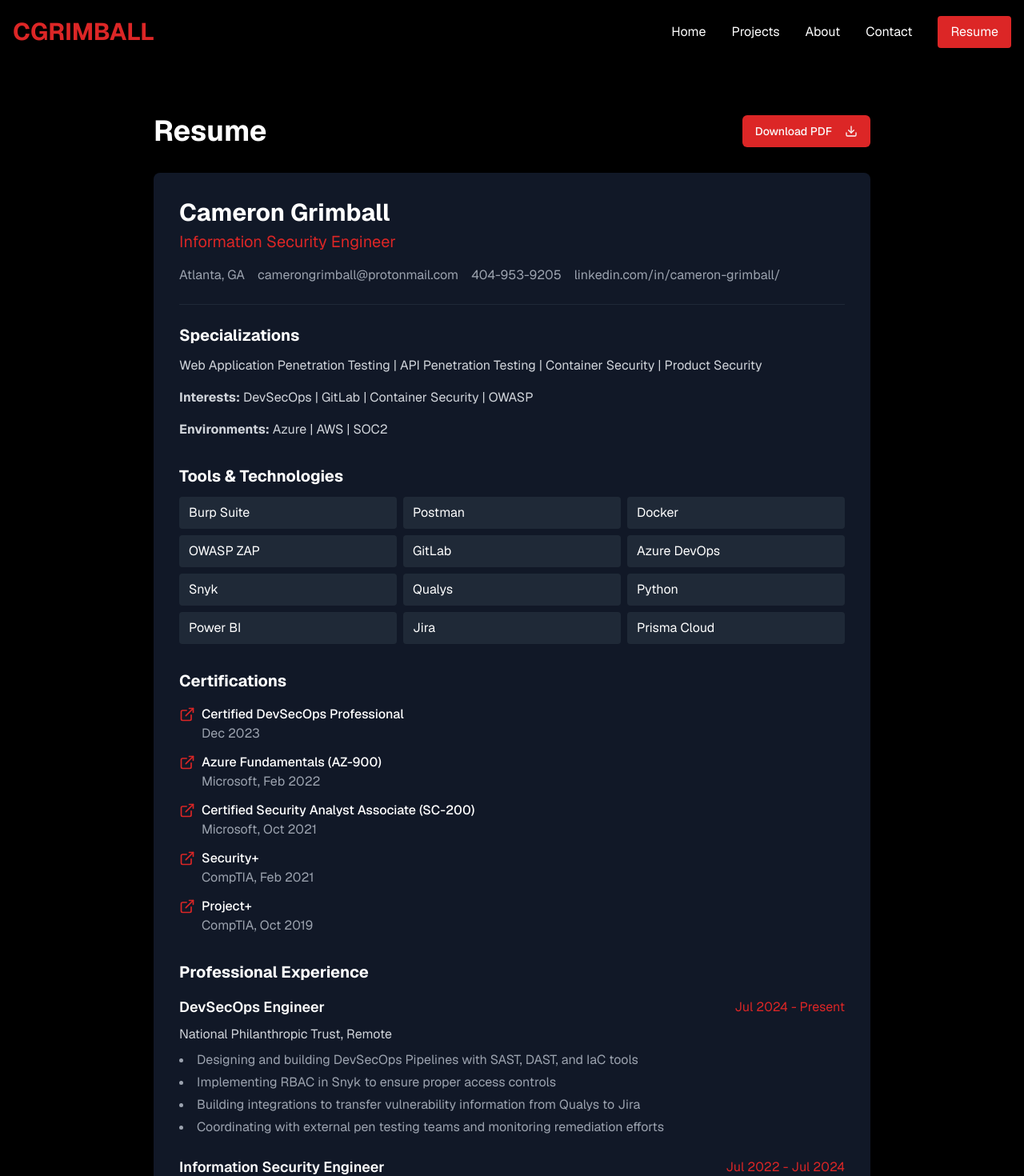
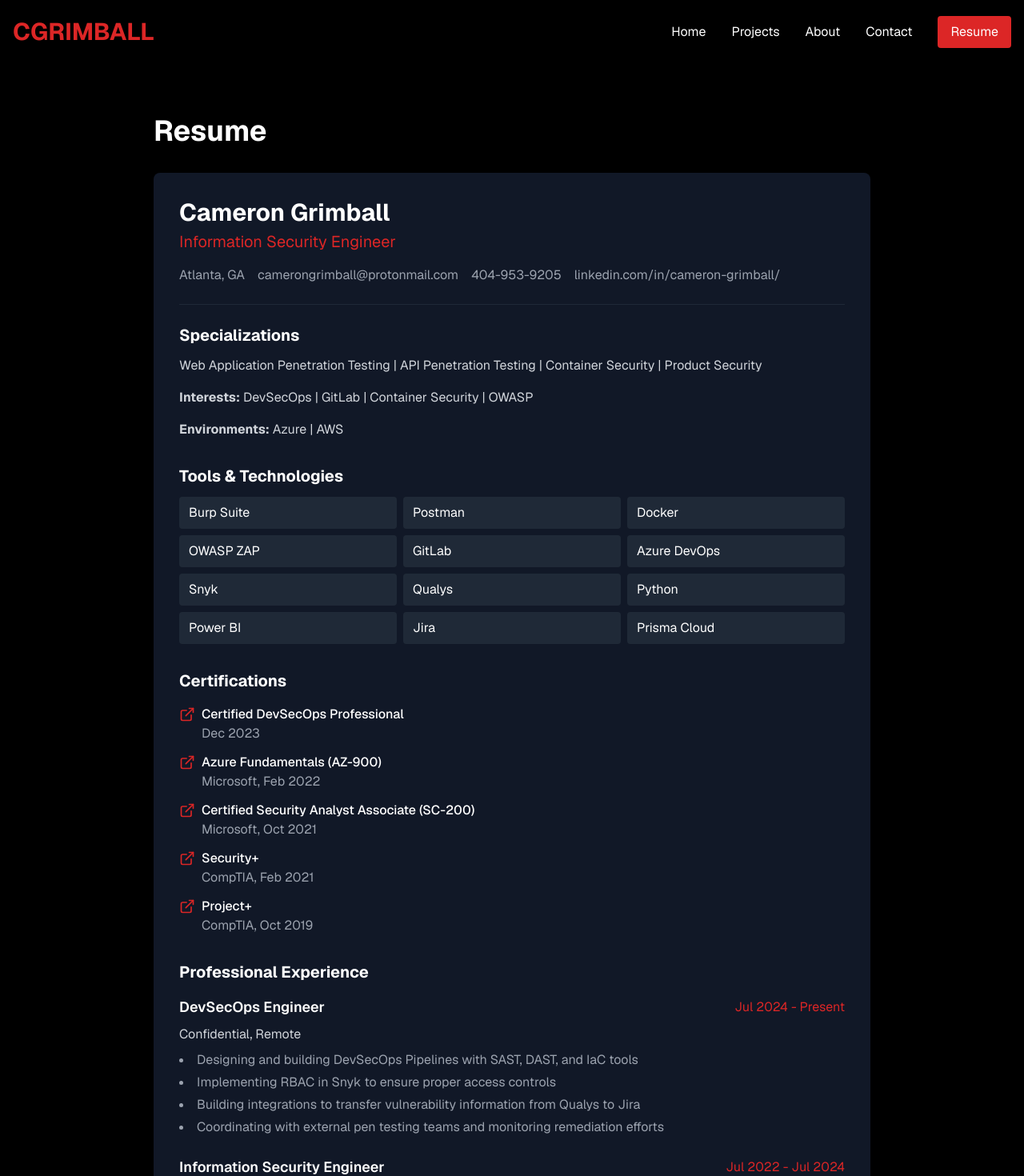
Before and after one commit to camgrimsec/netflix-portfolio, a Next.js app: page /resume in a window 1280 px wide. Shown: the top 1470 px of the page at 80% size. Built offline with nearby package versions, Linux system fonts and the light colour scheme.

Commit message:
Update page.tsx
Updated resume page

```diff
--- a/app/resume/page.tsx
+++ b/app/resume/page.tsx
@@ -14,10 +14,6 @@ export default function ResumePage() {
             <div className="max-w-4xl mx-auto">
               <div className="flex flex-col md:flex-row justify-between items-start md:items-center mb-8 gap-4">
                 <h1 className="text-4xl font-bold">Resume</h1>
-                <Button className="bg-red-600 hover:bg-red-700">
-                  Download PDF
-                  <Download className="ml-2 h-4 w-4" />
-                </Button>
               </div>
 
               <div className="bg-gray-900 rounded-lg p-8">
@@ -44,7 +40,7 @@ export default function ResumePage() {
                     <strong>Interests:</strong> DevSecOps | GitLab | Container Security | OWASP
                   </p>
                   <p className="text-gray-300">
-                    <strong>Environments:</strong> Azure | AWS | SOC2
+                    <strong>Environments:</strong> Azure | AWS
                   </p>
                 </div>
 
@@ -118,7 +114,7 @@ export default function ResumePage() {
                       <h4 className="text-lg font-semibold">DevSecOps Engineer</h4>
                       <div className="text-red-600">Jul 2024 - Present</div>
                     </div>
-                    <div className="text-gray-300 mb-2">National Philanthropic Trust, Remote</div>
+                    <div className="text-gray-300 mb-2">Confidential, Remote</div>
                     <ul className="list-disc list-inside text-gray-400 space-y-1">
                       <li>Designing and building DevSecOps Pipelines with SAST, DAST, and IaC tools</li>
                       <li>Implementing RBAC in Snyk to ensure proper access controls</li>
```
